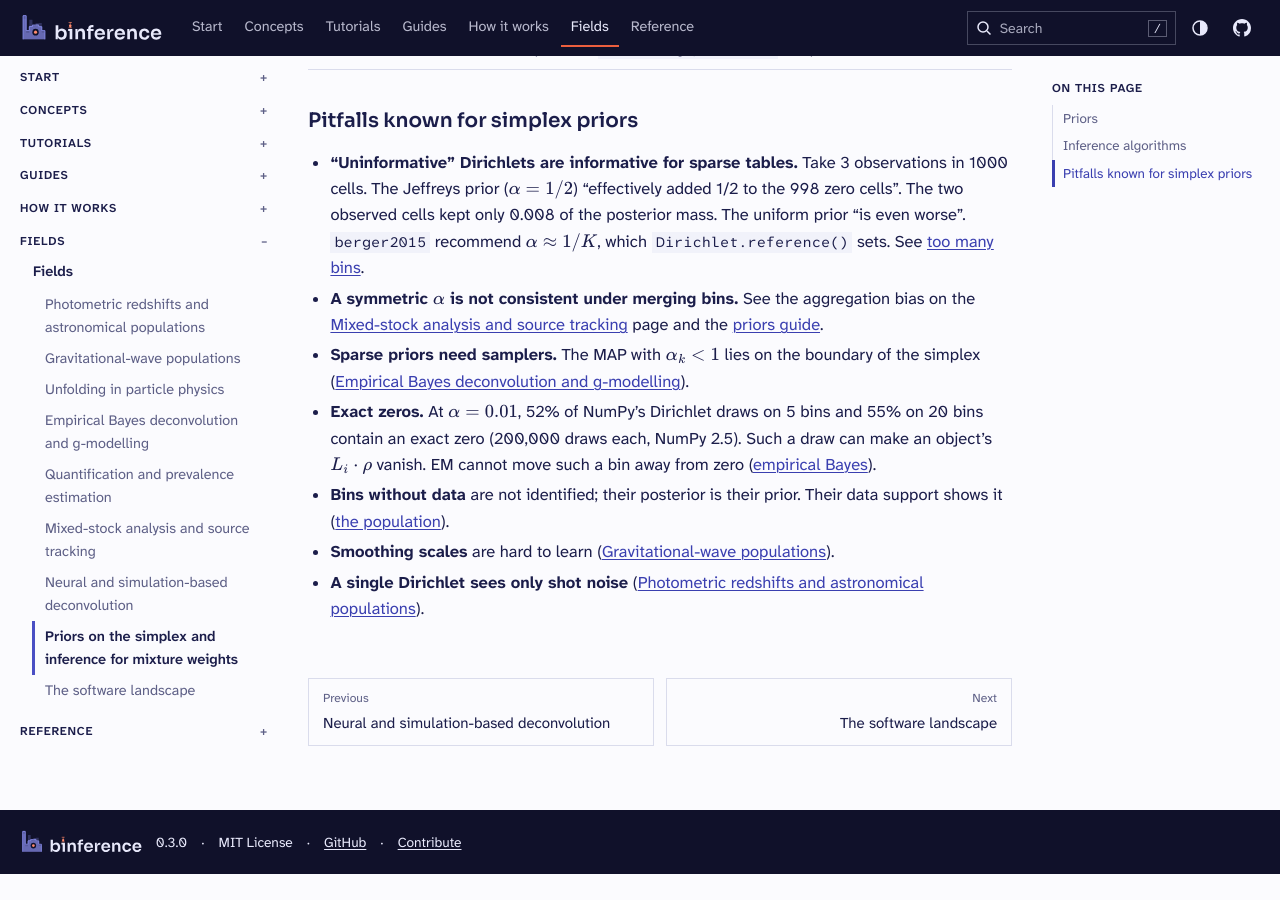
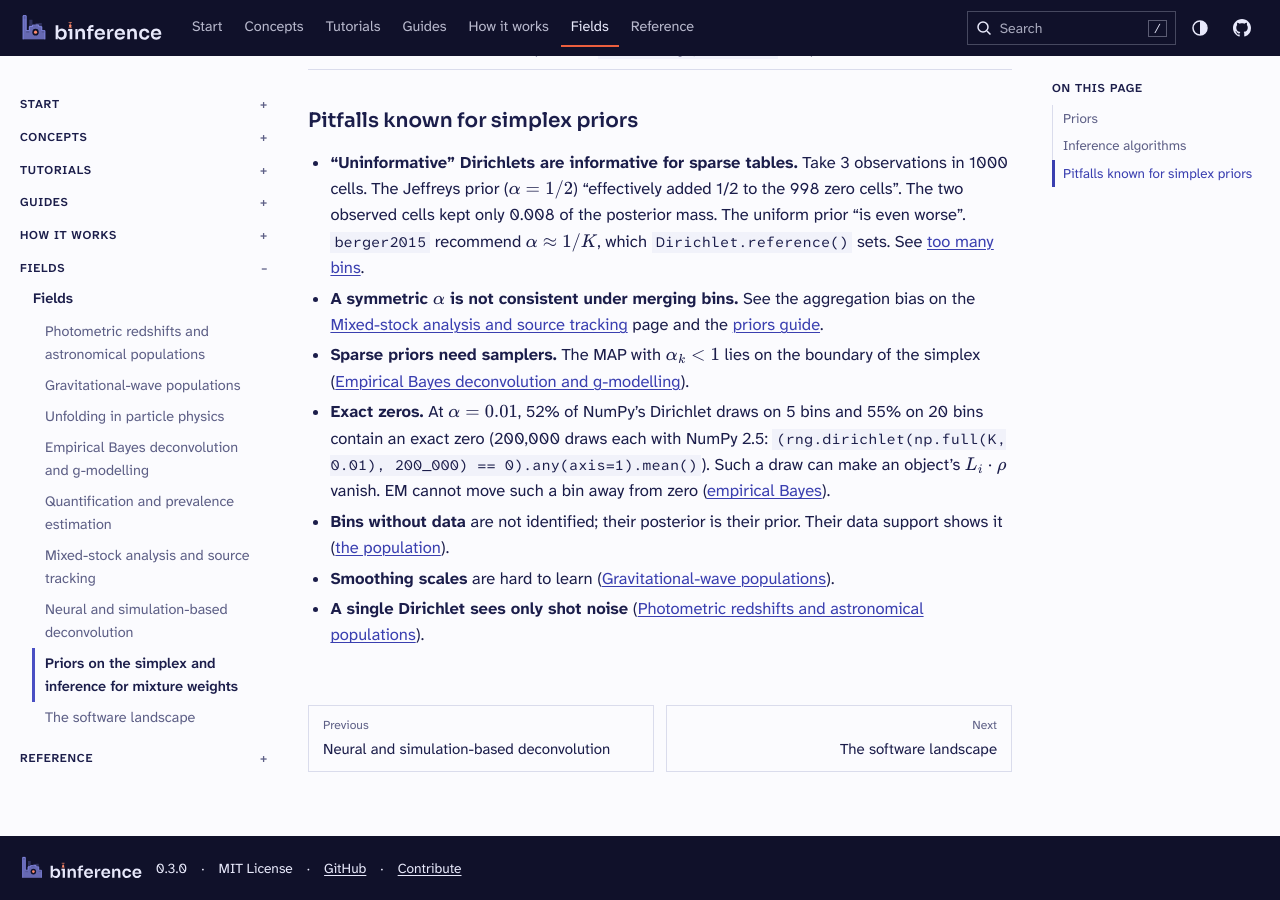
Before and after one commit to joshspeagle/binference, a Sphinx documentation site: the page built from docs/fields/simplex-priors.md, in a window 1280 px wide and 900 px high, scrolled down 2797 px. Built offline with Sphinx 7.4.7, drawn with Linux system fonts in a browser that asks for light colours; cross-references to code outside the pages are shown as plain code; before the commit the page ends 3671 px from its top, so only the background shows below that.

Commit message:
Simplify after review: glue from one value, exact ranges, sorted notes
Co-Authored-By: Claude Opus 5.5 <noreply@anthropic.com>
Claude-Session: https://claude.ai/code/session_01JkqiRk2kEoUE8HVDAKRgK9

```diff
--- a/docs/fields/simplex-priors.md
+++ b/docs/fields/simplex-priors.md
@@ -117,8 +117,9 @@ chooses.
 - **Sparse priors need samplers.** The MAP with $\alpha_k<1$ lies on the boundary of the
   simplex ({doc}`empirical-bayes`).
 - **Exact zeros.** At $\alpha=0.01$, 52% of NumPy's Dirichlet draws on 5 bins and 55% on
-  20 bins contain an exact zero (200,000 draws each, NumPy 2.5). Such a draw can make an object's $L_i\cdot\rho$ vanish. EM
-  cannot move such a bin away from zero
+  20 bins contain an exact zero (200,000 draws each with NumPy 2.5:
+  `(rng.dirichlet(np.full(K, 0.01), 200_000) == 0).any(axis=1).mean()`). Such a draw can
+  make an object's $L_i\cdot\rho$ vanish. EM cannot move such a bin away from zero
   ([empirical Bayes](empirical-bayes.md#pitfalls-known-in-empirical-bayes)).
 - **Bins without data** are not identified; their posterior is their prior. Their
   {term}`data support` shows it ([the population](../guides/results.md#the-population)).
```
Also changed, not shown: CHANGELOG.md (+7 -7 lines), docs/how-it-works/engines.md (+2 -2 lines), docs/tutorials/gaussian-quickstart.md (+3 -2 lines), docs/tutorials/selection-from-injections.md (+11 -8 lines), notes/review/DECISIONS.md (+1 -1 lines).
